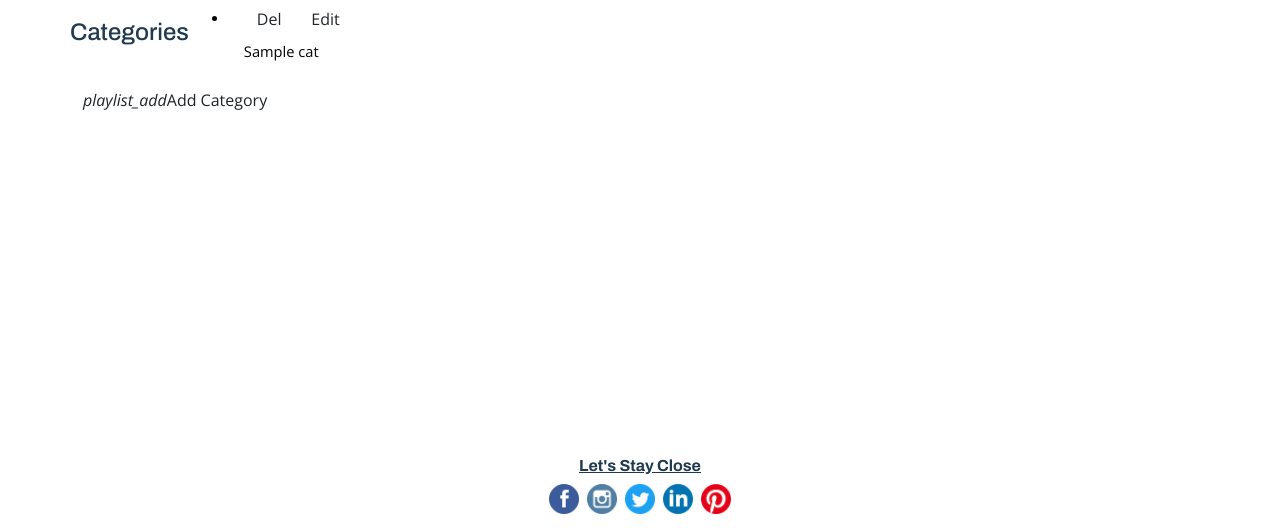
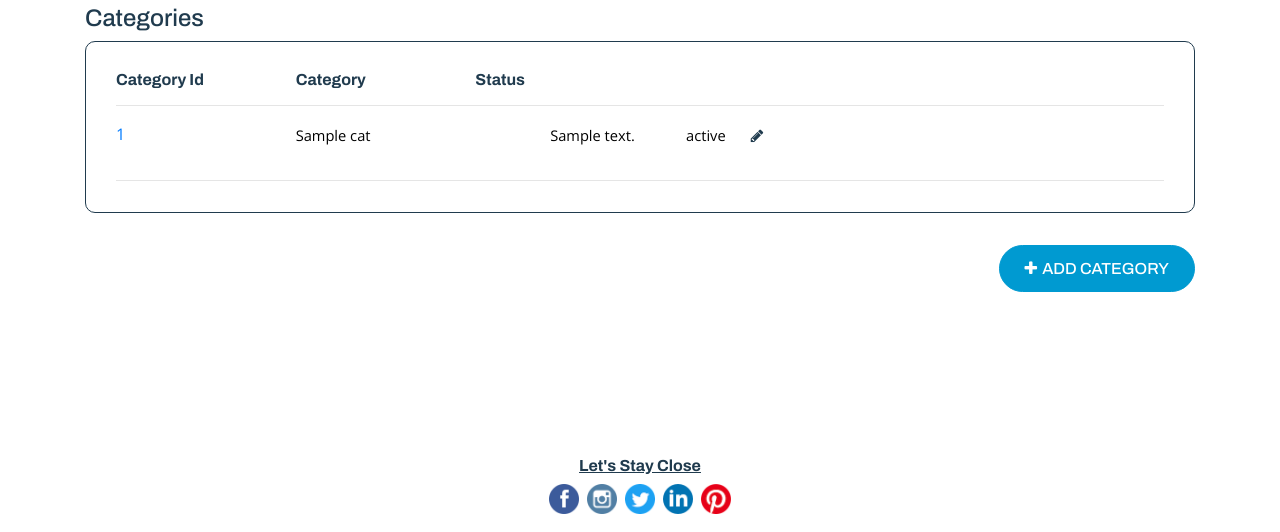
Before and after one commit to mrbrown2207/ms_iii_sit, a Python web app: template templates/categories.html in a window 1280 px wide. Shown: the part 173-705 px from the top of the page. Run offline with Jinja, Linux system fonts and the light colour scheme; the template is opened without the code that fills it: most values are stand-ins (such as "Sample title", 1, 10 or a date in 2020); some libraries are stand-ins or nearby versions.

Commit message:
Removing materialize them from categories in favour of bootstrap. Make categories page consistent with issues page look and feel

```diff
--- a/static/css/style.css
+++ b/static/css/style.css
@@ -230,7 +230,7 @@ a.sit-disabled, button.sit-disabled { /* This is because you cannot disable a li
 
 .destructive {
     background: #C4343B;
-    border: 2px solid #C4343B;
+    /*border: 2px solid #C4343B;*/
     color: #FFFFFF;
 }
 
@@ -692,3 +692,13 @@ https://stackoverflow.com/questions/44955201/bootstrap-4-change-tooltip-arrow-co
 .bs-tooltip-auto[x-placement^=left] .arrow::before, .bs-tooltip-left .arrow::before {
     border-left-color: var(--secondary-colour);
 }
+
+
+/*--------------------------------------------------------------
+# Modals
+--------------------------------------------------------------*/
+
+.modal-body h4 {
+    text-align: center;
+    text-decoration: underline;
+}
--- a/static/sql/issueTrackDbTableCreate.sql
+++ b/static/sql/issueTrackDbTableCreate.sql
@@ -39,13 +39,16 @@ create table if not exists tblAccounts
 /*
 	Categories table. Every issue that is created is assigned a category. Upon initiation of development,
 	the categories were as such: Something needs fixing, Complaint, Suggestion, Question, Comment.
+    Because of the relationship between tblCat and tblIssue, we do not allow a deletion of categories
+    through the UI. They however, can make it inactive.
 */
 select 'Creating tblCat table...' as 'Action';
 create table if not exists tblCat
 						(
 						catId 					tinyint(3) zerofill not null auto_increment primary key,
-						catName					varchar(30),
+						catName					varchar(30) not null,
 						catDesc					varchar(60),
+                        catActive               tinyint(1) unsigned not null default '1', /* Is this category selectable */
 						dateAdded				datetime not null,
 						dateModified			datetime not null
 						) engine=InnoDB default charset=utf8;
--- a/templates/categories.html
+++ b/templates/categories.html
@@ -1,33 +1,114 @@
-{% extends "base.html"%}
+{% extends "base.html" %}
 
 {#
     The word "content" can be almost anything. However, that
     word would have to be the same in the {%block%} in base.html
 #}
 {% block content %}
-<div class="row">
-    <h3>Categories</h3>
 
-    <ul class="collapsible" data-collapsible="accordion">
-        {% for cat in cats %}
-        <li>
-            <div class="collapsible-header">
-                <div class="col s3">
-                    <a href="{{url_for('delete_cat', cat_id=cat['catId'])}}" class="waves-effect waves-light btn btn-small-custom">Del</a>
-                    <a href="{{url_for('edit_cat', cat_id=cat['catId'])}}" class="waves-effect waves-light btn btn-small-custom blue">Edit</a>
+<section>
+    <div class="container">
+        <h2 class="form-heading">Categories</h2>
+        <div class="row panel mt-1 mb-3">
+            <div class="col-12">
+                <!-- Hidden on mobile -->
+                <div class="row heading d-none d-md-flex">
+                    <div class="col-md-2"><h5>Category Id</h5></div>
+                    <div class="col-md-2"><h5>Category</h5></div>
+                    <div class="col-md-2"><h5>Status</h5></div>
                 </div>
-                <div class="col s9 rec-header">
-                    <strong>{{cat['catName']}}</strong>
+                <!---------------------->
+            </div>
+            <div class="col-12">
+                <hr>
+            </div>
+
+            {% for cat in cats %}
+            <div class="col-12">
+                <!-- Hidden on mobile -->
+                <div class="row d-none d-md-flex">
+                    <div class="col-md-2"><a href="/">{{cat['catId']}}</a></div>
+                    <div class="col-md-3"><p>{{cat['catName']}}</p></div>
+                    <div class="col-m3-2"><p>{{cat['catDesc']}}</p></div>
+                    <div class="col-md-2 text-center"><p>{{cat['catStatus']}}<a class="cta-edit" href="/" data-toggle-1="tooltip" data-placement="top" title="Click to edit category"><i class="cta-icon last-col fa fa-pencil"></i></a></p></div>
                 </div>
             </div>
-        </li>
-        {% endfor %}
-    </ul>
+            <div class="col-12">
+                <hr>
+            </div>
+            {% else %}
+            <p>No categories found</p>
+            {% endfor %}
+        </div>
+    </div>
 
+    <div class="row pt-3 text-right">
+        <div class="col-xs-12 offset-md-9 col-md-3">
+            <a href="{{url_for('main.add_cat_todb')}}" class="btn btn-sit btn-sit-cta-add">Add Category</a>
+        </div>
+    </div>
+</section>
+
+<div class="modal fade" tabindex="-1" role="dialog" id="add-cat-modal">
+    <div class="modal-dialog modal-lg">
+        <div class="modal-content">
+            <div class="modal-header">
+                <h3 class="modal-title">Edit Category</h3>
+                <button type="button" class="close" data-dismiss="modal">&times;</button>
+            </div>
+            <div class="modal-body">
+                <div class="container">
+                    <div class="row">
+                        <div class="col-12 col-md-10 center-block">
+                            <form class="form-container" action="{{url_for('main.add_cat_todb')}}" method="POST">
+                                <div class="container">
+                                    <div class="row">
+                                        <div class="col-12">
+                                            <div class="form-group">
+                                                <label for="curr-iss-id" class="control-label">Issue Id: </label>
+                                                <input type="text" id="curr-iss-id" name="curr-iss-id" aria-readonly="readonly" value="" readonly />
+                                            </div>
+                                            <div class="form-group">
+                                                <label for="curr-iss-subj" class="control-label">Issue Subject: </label>
+                                                <input type="text" id="curr-iss-subj" name="curr-iss-subj" aria-readonly="readonly" value="" readonly />
+                                            </div>
+                                        </div>
+                                        <div class="col-12">
+                                            <div class="form-group">
+                                                <label for="iss-res-desc" class="control-label required-field ">
+                                                    Resolution Detail *
+                                                </label>
+                                                <div class="">
+                                                    <textarea name="iss-res-desc" cols="100" rows="10" class="form-control sit-required char-countdown form-control" aria-describedby="issue resolution description" placeholder="Enter detailed resolution description" minlength="1" maxlength="1000" required></textarea>
+                                                </div>
+                                            </div>
+                                        </div>
+                                    </div>
+                                    <div class="row" id="char-count">
+                                        <div class="col-12 text-right">
+                                            <small class="form-text">Characters remaining: <span class="char-count">1000</span></small>
+                                        </div>
+                                    </div>
+                                    <div class="row mt-3">
+                                        <div class="offset-md-1 col-5">
+                                            <p class="text-center">
+                                                <a href="{{url_for('main.get_issues')}}" role="button" id="cancel-btn" name="cancel-btn" class="btn btn-sit destructive w-100">Cancel</a>
+                                            </p>
+                                        </div>
+                                        <div class="col-5">
+                                            <p class="text-center">
+                                                <button id="submit-btn" type="submit-btn" name="submit-btn" class="btn btn-sit btn-sit-submit w-100 sit-disabled">Resolved</button>
+                                            </p>
+                                        </div>
+                                    </div>
+                                </div>
+                            </form>
+                        </div>
+                    </div>
+                </div>
+            </div>
+        </div>
+    </div>
 </div>
-<div class="row">
-    <a href="{{url_for('add_cat')}}" class="waves-effect waves-light btn">
-        <i class="material-icons right">playlist_add</i>Add Category
-    </a>
-</div>
+
 {% endblock %}
```
Also changed, not shown: constants.py (+8 -1 lines), main/routes.py (+13 -24 lines), static/sql/insertCats.sql (+6 -6 lines), templates/categories_old.html (added, +33 -0 lines), templates/issues.html (+12 -4 lines).
